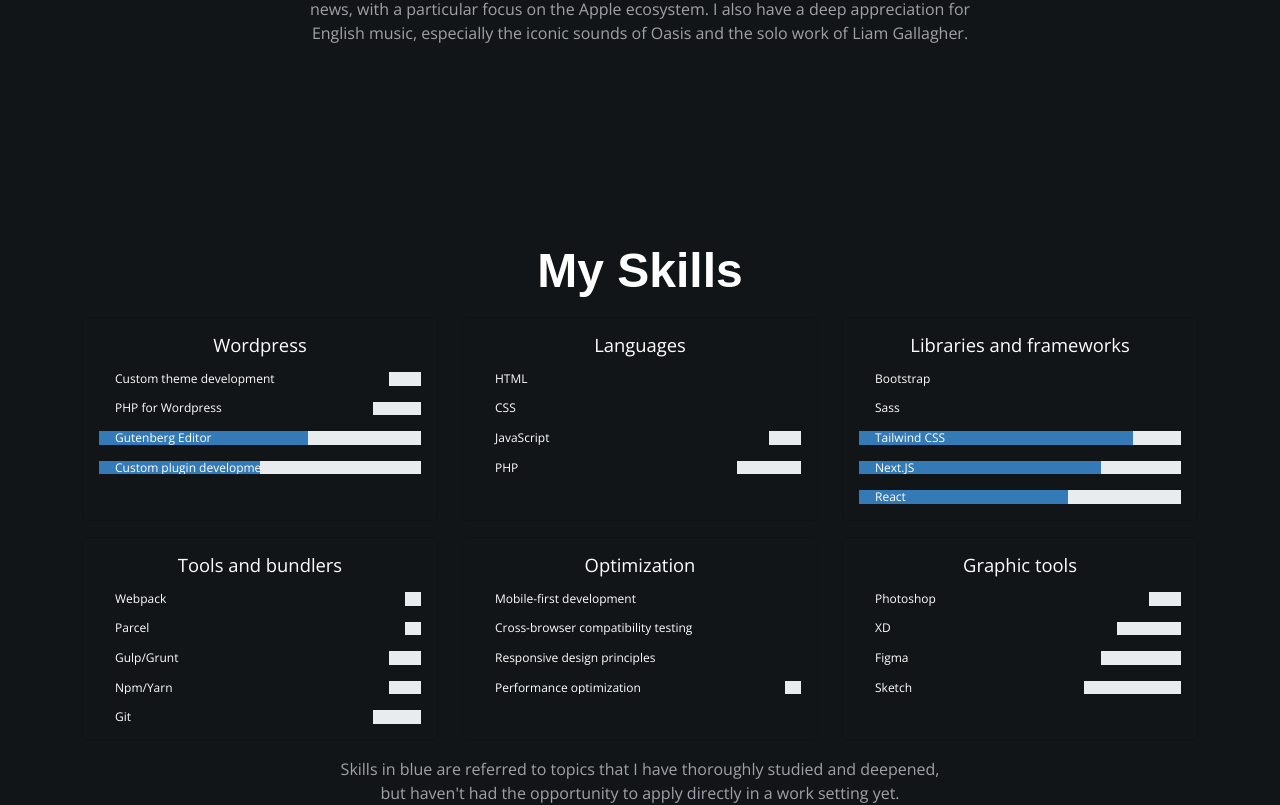
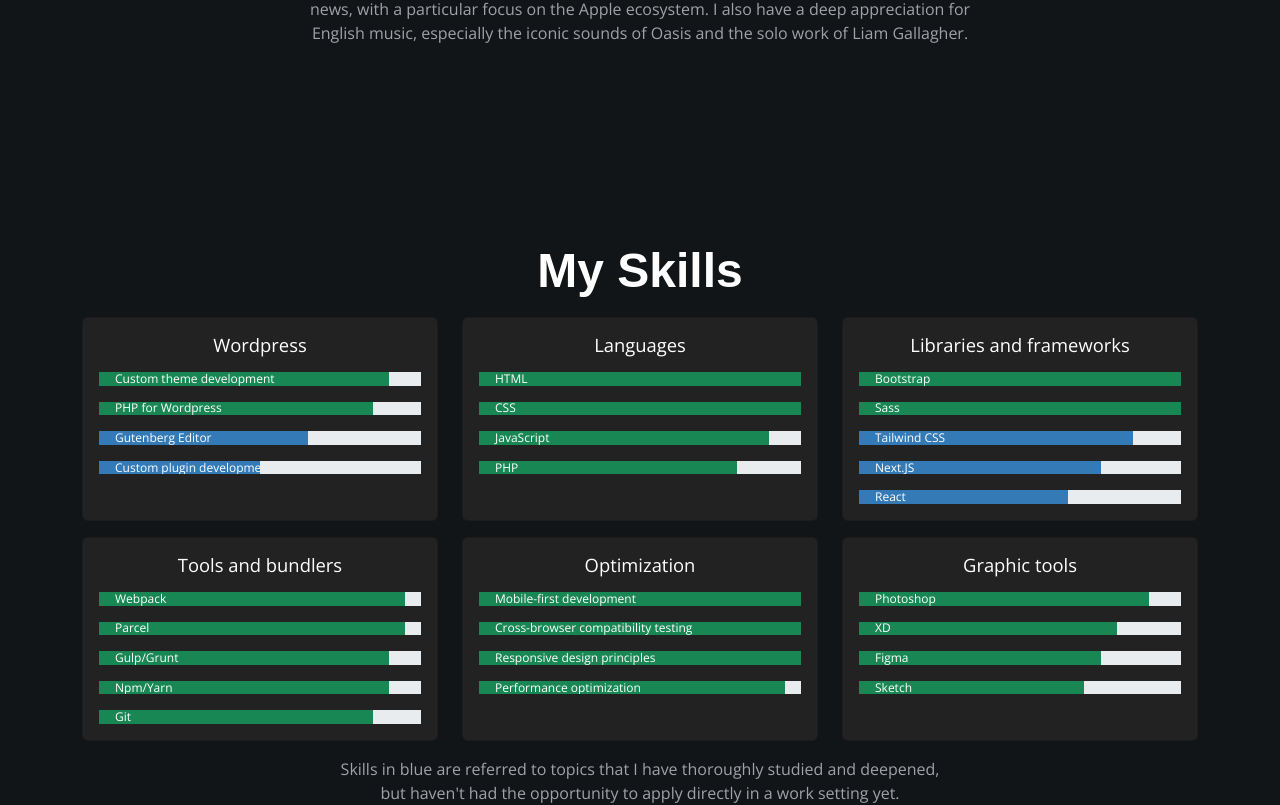
Before and after one commit to tinny77/MyCV, a React (Vite) app: page / in a window 1280 px wide. Shown: the part 1477-2282 px from the top of the page. Built offline with nearby package versions, Linux system fonts and the light colour scheme; a web font is replaced by a local one.

Commit message:
Fix  sections bg color

```diff
--- a/src/index.scss
+++ b/src/index.scss
@@ -57,11 +57,11 @@
         flex-direction: column;
         scroll-snap-align: start;
 
-        :nth-child(odd) {
+        &:nth-child(odd) {
             background-color: var(--dark2);
         }
 
-        :nth-child(even) {
+        &:nth-child(even) {
             backgorund-color: var(--dark2)
         }
     }
```
